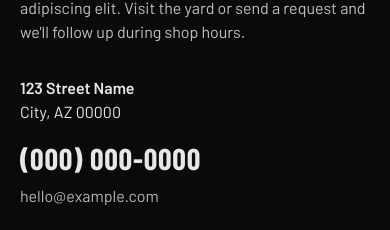
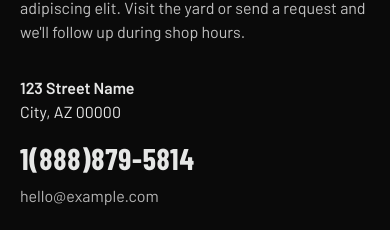
Before and after one commit to thefriendlychemist/trucks, a Next.js app: page / in a window 390 px wide. Shown: the part 4290-4520 px from the top of the page. Built offline with nearby package versions, Linux system fonts and the light colour scheme.

Commit message:
Update contact phone number in Location component

```diff
--- a/src/components/Location.tsx
+++ b/src/components/Location.tsx
@@ -30,7 +30,7 @@ export function Location() {
                 href="tel:+10000000000"
                 className="font-[family-name:var(--font-display)] text-3xl font-bold tracking-wide transition-colors hover:text-amber"
               >
-                (000) 000-0000
+                1(888)879-5814
               </a>
             </p>
             <p className="mt-2">
```
